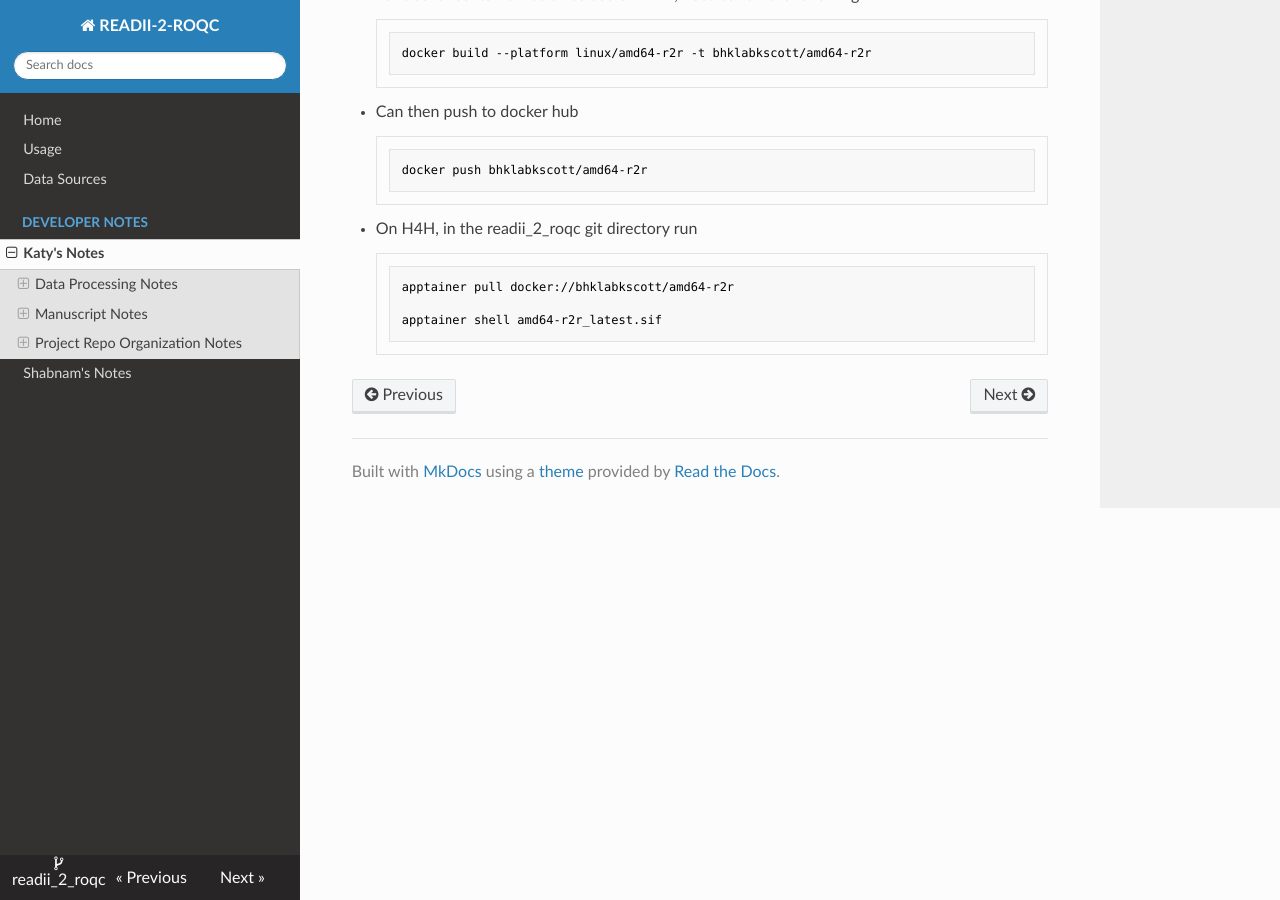
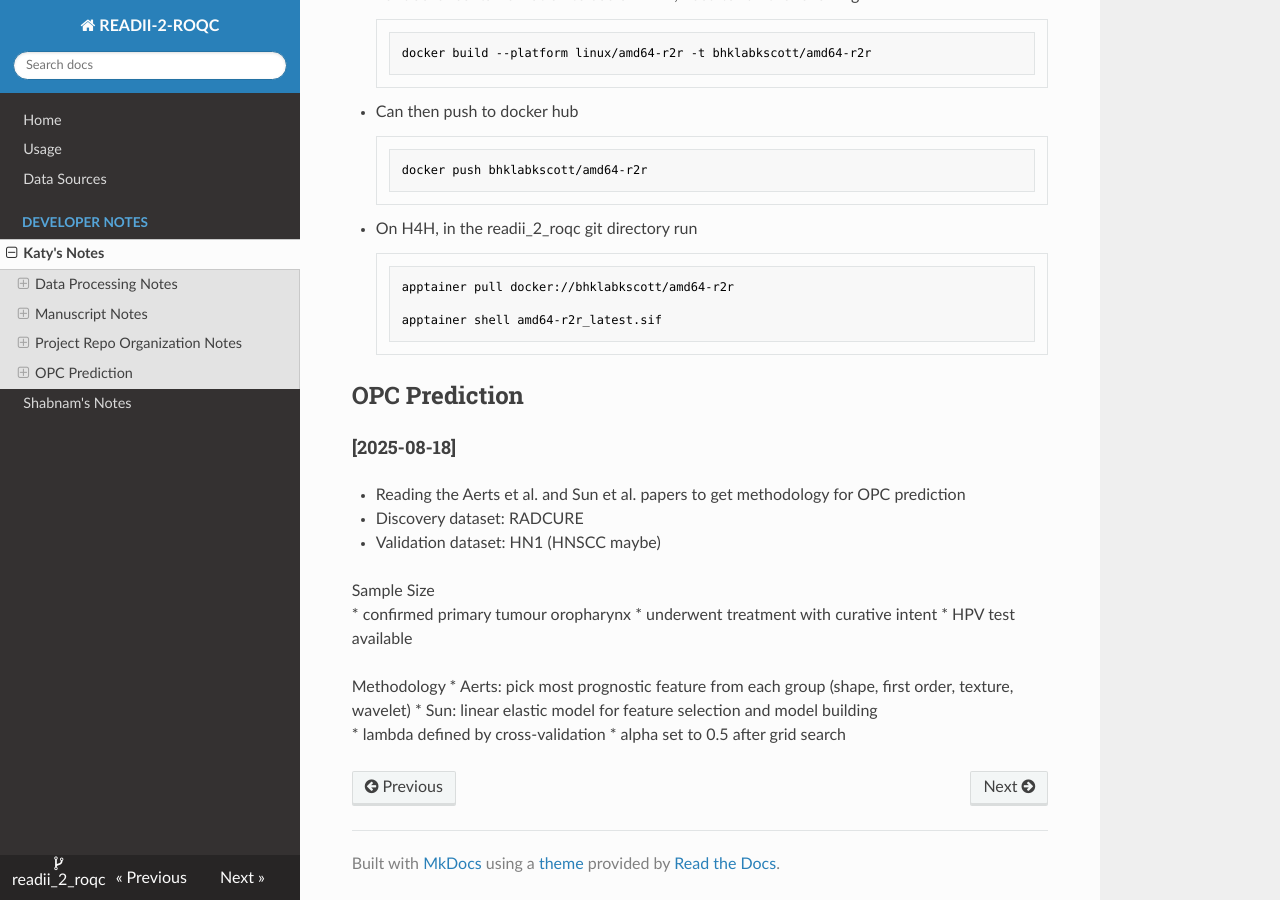
Before and after one commit to bhklab/readii_2_roqc, an MkDocs documentation site: the page built from docs/devnotes/katy_notes.md, in a window 1280 px wide and 900 px high, scrolled down 7855 px. Built offline with MkDocs 1.6.1, drawn with Linux system fonts in a browser that asks for light colours; nearby versions of some CDN libraries.

Commit message:
docs: notes for OPC prediction model

````diff
--- a/docs/devnotes/katy_notes.md
+++ b/docs/devnotes/katy_notes.md
@@ -326,3 +326,20 @@ apptainer pull docker://bhklabkscott/amd64-r2r
 
 apptainer shell amd64-r2r_latest.sif
 ```
+
+## OPC Prediction
+#### [2025-08-18]
+* Reading the Aerts et al. and Sun et al. papers to get methodology for OPC prediction
+* Discovery dataset: RADCURE
+* Validation dataset: HN1 (HNSCC maybe)
+
+Sample Size
+* confirmed primary tumour oropharynx
+* underwent treatment with curative intent
+* HPV test available
+
+Methodology
+* Aerts: pick most prognostic feature from each group (shape, first order, texture, wavelet)
+* Sun: linear elastic model for feature selection and model building
+    * lambda defined by cross-validation
+    * alpha set to 0.5 after grid search
````
